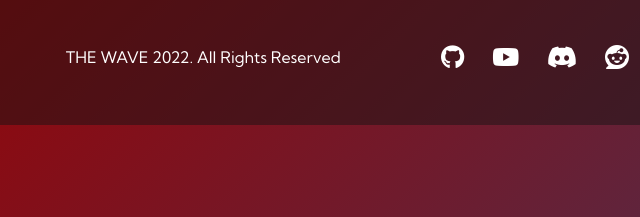
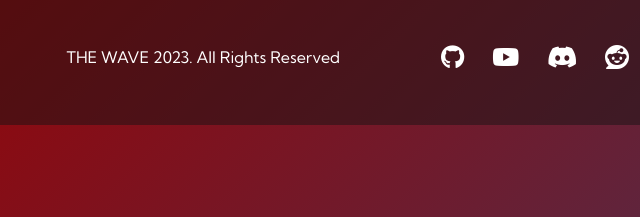
Before and after one commit to Boomy639/The-Wave, a plain HTML site: page SignUp.html in a window 1280 px wide. Shown: the part 369-586 px from the top of the page, 409-1049 px from the left. Drawn offline with Linux system fonts and the light colour scheme.

Commit message:
Changed all other documents to 2023

```diff
--- a/SignUp.html
+++ b/SignUp.html
@@ -89,7 +89,7 @@
             <div class="footer__logo">
                 <a href="/" id="footer__logo"><i class="fas fa-terminal"></i>The Wave</a>
             </div>
-            <p class="website__right">THE WAVE 2022. All Rights Reserved</p>
+            <p class="website__right">THE WAVE 2023. All Rights Reserved</p>
             <div class="social__icons">
                 <a href="https://github.com/Boomy639" class="social__icon--link" target="_blank">
                     <i class="fab fa-github"></i>
```
Also changed, not shown: About.html (+1 -1 lines), Projects.html (+1 -1 lines).
